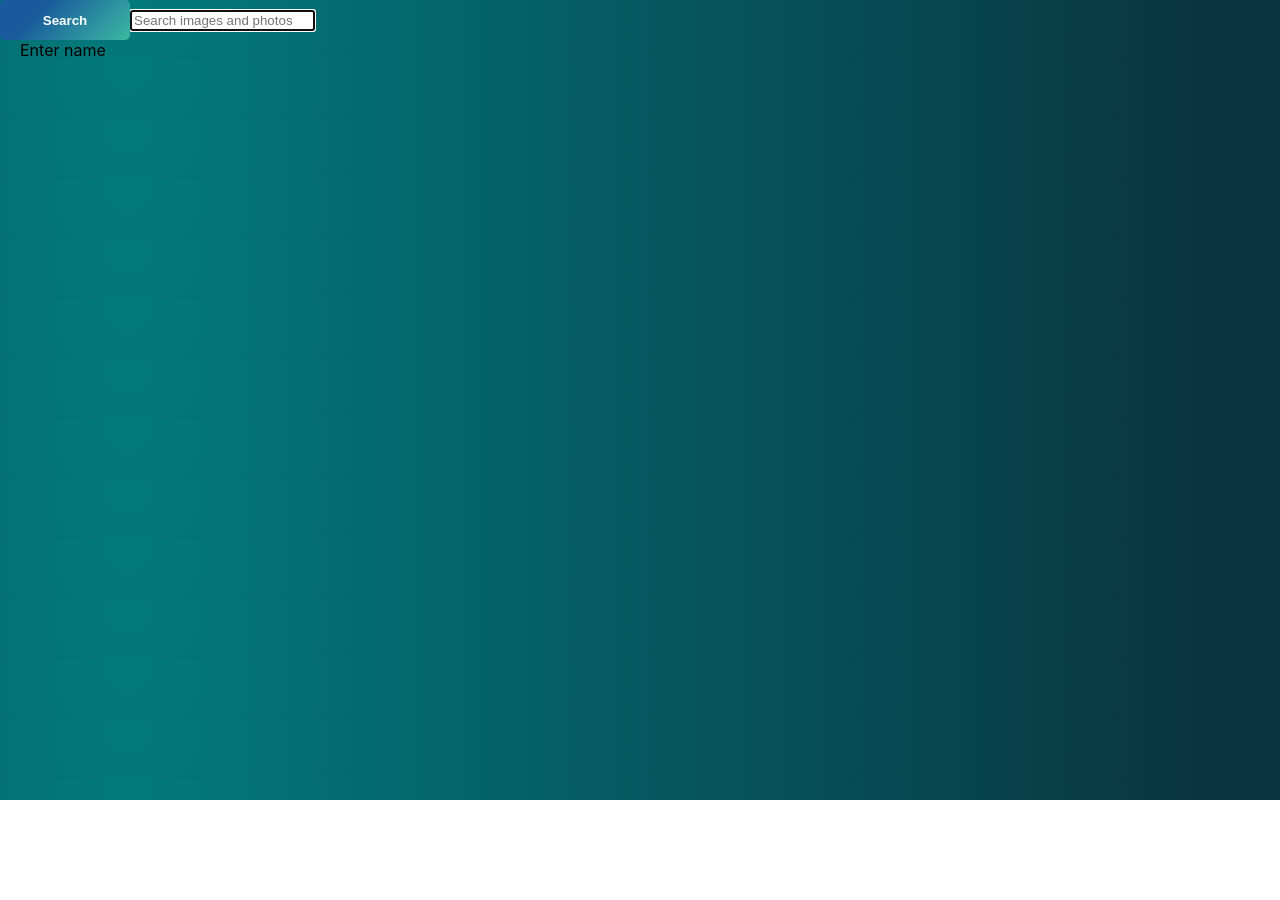
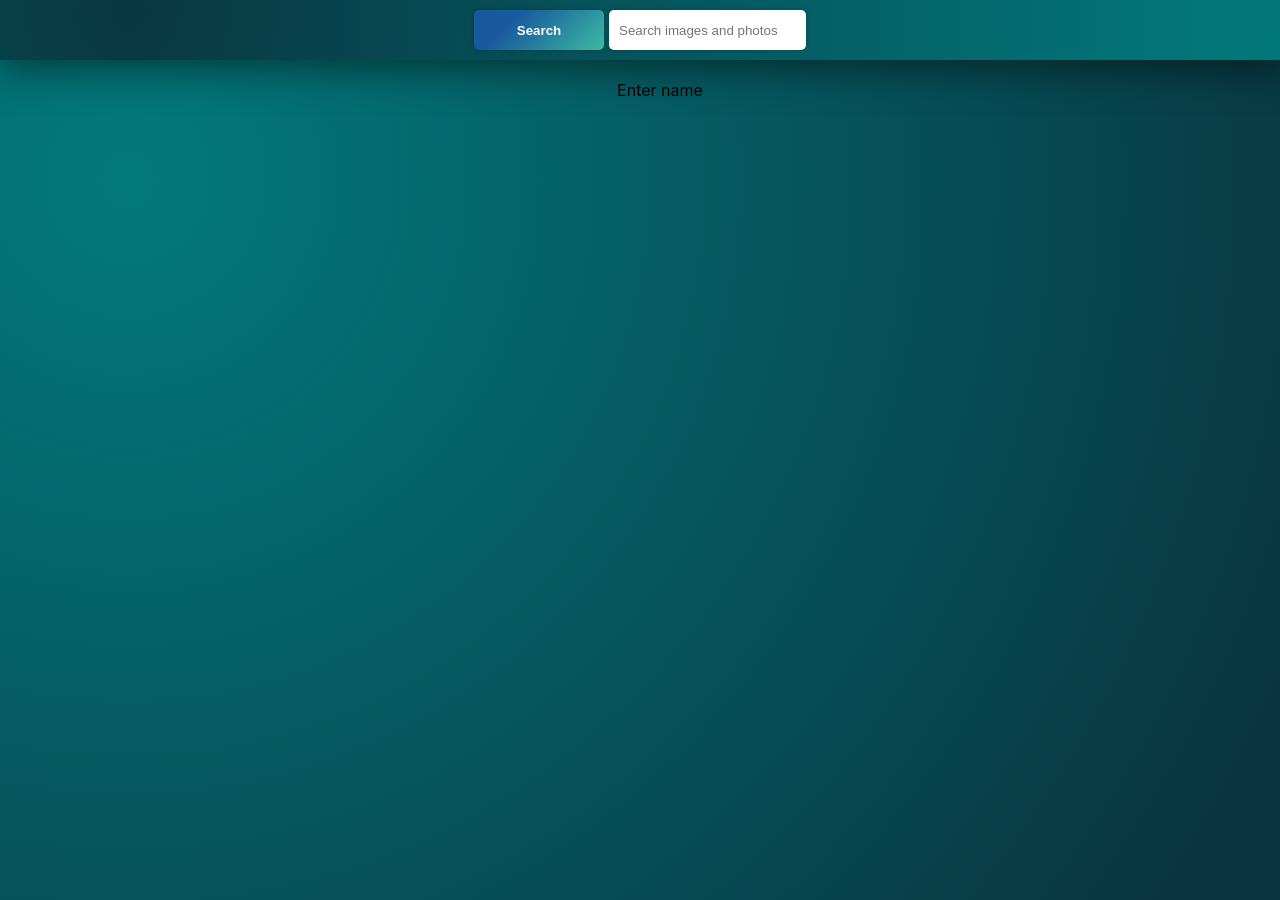
Before and after one commit to VasylievYurii/goit-react-hw-03-image-finder, a React (Create React App) app: page / in a window 1280 px wide. Shown: the top 900 px of the page. Before the commit the page ends 800 px from the top, so only its background shows below. Built offline with nearby package versions, Linux system fonts and the light colour scheme.

Commit message:
version 2.1

```diff
--- a/package.json
+++ b/package.json
@@ -16,6 +16,7 @@
     "prop-types": "^15.8.1",
     "react": "^18.1.0",
     "react-dom": "^18.1.0",
+    "react-loader-spinner": "^5.3.4",
     "react-scripts": "5.0.1",
     "react-toastify": "^9.1.3",
     "web-vitals": "^2.1.3"
--- a/src/components/App/App.styled.js
+++ b/src/components/App/App.styled.js
@@ -1,9 +1,17 @@
 import styled from '@emotion/styled';
 
 export const Section = styled.section`
+  padding-top: 80px;
+  padding-bottom: 20px;
   margin: 0 auto;
   width: 100%;
-  height: 100%;
+  min-height: 100vh;
+  background-image: radial-gradient(
+    circle farthest-corner at 10% 20%,
+    rgb(2, 122, 124) 0.1%,
+    rgb(9, 52, 64) 94.2%
+  );
+  /* backdrop-filter: blur(80px); */
   /* @media screen and (min-width: 768px) {  } */
   @media screen and (min-width: 1440px) {
     /* height: 100vh; */
@@ -11,6 +19,9 @@ export const Section = styled.section`
 `;
 
 export const Container = styled.div`
+  display: flex;
+  flex-direction: column;
+  align-items: center;
   width: 100%;
   max-width: 375px;
   padding-left: 20px;
--- a/src/components/Button/Button.jsx
+++ b/src/components/Button/Button.jsx
@@ -1,7 +1,25 @@
 import React from 'react';
 // import PropTypes from 'prop-types';
 import { ButtonStyle } from './Button.styled';
+import { Grid } from 'react-loader-spinner';
 
-export const Button = ({ children, ...props }) => {
-  return <ButtonStyle {...props}>{children}</ButtonStyle>;
+export const Button = ({ loader, children, ...props }) => {
+  if (loader) {
+    return (
+      <ButtonStyle type="button">
+        <Grid
+          height="20"
+          width="20"
+          color="#f5f5f5"
+          ariaLabel="grid-loading"
+          radius="12.5"
+          wrapperStyle={{ justifyContent: 'center' }}
+          wrapperClass=""
+          visible={true}
+        />
+      </ButtonStyle>
+    );
+  } else {
+    return <ButtonStyle {...props}>{children}</ButtonStyle>;
+  }
 };
--- a/src/components/Button/Button.styled.js
+++ b/src/components/Button/Button.styled.js
@@ -2,6 +2,7 @@ import styled from '@emotion/styled';
 
 export const ButtonStyle = styled.button`
   min-width: 130px;
+  max-width: 150px;
   height: 40px;
   color: #fff;
   padding: 5px 10px;
@@ -15,8 +16,10 @@ export const ButtonStyle = styled.button`
   border: none;
   background-size: 120% auto;
   background-image: linear-gradient(315deg, #43cea2 0%, #185a9d 75%);
+  box-shadow: 0px 0px 4px rgba(0, 0, 0, 0.25);
   &:hover {
     background-position: right center;
+    box-shadow: 0px 0px 6px rgba(0, 0, 0, 0.25);
   }
   &:active {
     top: 2px;
--- a/src/components/ImageGallery/ImageGallery.jsx
+++ b/src/components/ImageGallery/ImageGallery.jsx
@@ -18,6 +18,7 @@ class ImageGallery extends Component {
     showModal: false,
     currentImg: null,
     currentAlt: null,
+    loadMore: false,
   };
 
   toggleModal = (img, alt) => {
@@ -48,6 +49,7 @@ class ImageGallery extends Component {
   }
 
   getMorePictures = () => {
+    this.setState({ loadMore: true });
     searchingApiServices
       .fetchPhotoCards()
       .then(({ hits }) => {
@@ -57,14 +59,22 @@ class ImageGallery extends Component {
         this.setState(prevState => ({
           galleryItems: [...prevState.galleryItems, ...hits],
           status: 'resolved',
+          loadMore: false,
         }));
       })
       .catch(error => this.setState({ error, status: 'rejected' }));
   };
 
   render() {
-    const { galleryItems, error, status, showModal, currentImg, currentAlt } =
-      this.state;
+    const {
+      galleryItems,
+      error,
+      status,
+      showModal,
+      currentImg,
+      currentAlt,
+      loadMore,
+    } = this.state;
 
     if (status === 'idle') {
       return <p>Enter name</p>;
@@ -95,7 +105,11 @@ class ImageGallery extends Component {
               );
             })}
           </ImageGalleryList>
-          <Button type="button" onClick={this.getMorePictures}>
+          <Button
+            type="button"
+            onClick={this.getMorePictures}
+            loader={loadMore}
+          >
             Get more
           </Button>
           {showModal && (
--- a/src/components/ImageGallery/ImageGallery.styled.js
+++ b/src/components/ImageGallery/ImageGallery.styled.js
@@ -1,7 +1,7 @@
 import styled from '@emotion/styled';
 
 export const ImageGalleryList = styled.ul`
-display: flex;
+  display: flex;
   flex-wrap: wrap;
   gap: 20px;
   justify-content: center;
@@ -9,5 +9,5 @@ display: flex;
   list-style: none;
   margin-left: auto;
   margin-right: auto;
-
-`
+  padding-bottom: 20px;
+`;
--- a/src/components/Searchbar/Searchbar.jsx
+++ b/src/components/Searchbar/Searchbar.jsx
@@ -3,7 +3,7 @@ import { toast } from 'react-toastify';
 import 'react-toastify/dist/ReactToastify.css';
 // import PropTypes from 'prop-types';
 // import { nanoid } from 'nanoid';
-// import {} from './Searchbar.styled';
+import { Header, Form, Input } from './Searchbar.styled';
 import { Button } from '../Button/Button';
 
 class Searchbar extends Component {
@@ -37,13 +37,13 @@ class Searchbar extends Component {
 
   render() {
     return (
-      <header>
-        <form onSubmit={this.handleSubmit}>
+      <Header>
+        <Form onSubmit={this.handleSubmit}>
           <Button type="submit">
             <span>Search</span>
           </Button>
 
-          <input
+          <Input
             type="text"
             autoComplete="off"
             autoFocus
@@ -51,8 +51,8 @@ class Searchbar extends Component {
             value={this.state.itemTag}
             onChange={this.handleItemTag}
           />
-        </form>
-      </header>
+        </Form>
+      </Header>
     );
   }
 }
--- a/src/components/Searchbar/Searchbar.styled.js
+++ b/src/components/Searchbar/Searchbar.styled.js
@@ -1 +1,33 @@
 import styled from '@emotion/styled';
+
+export const Header = styled.header`
+  position: fixed;
+  width: 100%;
+  display: flex;
+  justify-content: center; /* Horizontally center items */
+  align-items: center;
+  padding: 10px 0;
+  background-image: radial-gradient(
+    circle farthest-corner at 10% 20%,
+    rgb(9, 52, 64, 0.95) 0.1%,
+    rgb(2, 122, 124, 0.95) 94.2%
+  );
+  box-shadow: 4px 4px 40px 4px rgba(0, 0, 0, 0.5);
+
+  z-index: 999;
+`;
+
+export const Input = styled.input`
+  border-radius: 5px;
+  border: none;
+  outline: none;
+  height: 20px;
+  padding: 10px 10px;
+  box-shadow: 0px 0px 4px rgba(0, 0, 0, 0.25);
+`;
+
+export const Form = styled.form`
+  display: flex;
+  justify-content: center;
+  gap: 5px;
+`;
--- a/src/index.css
+++ b/src/index.css
@@ -13,11 +13,6 @@ body {
     sans-serif;
   -webkit-font-smoothing: antialiased;
   -moz-osx-font-smoothing: grayscale;
-  background-image: radial-gradient(
-    circle farthest-corner at 10% 20%,
-    rgb(2, 122, 124) 0.1%,
-    rgb(9, 52, 64) 94.2%
-  );
 }
 
 code {
```
Also changed, not shown: 1 other file (tests, documents, lock files or other folders).
